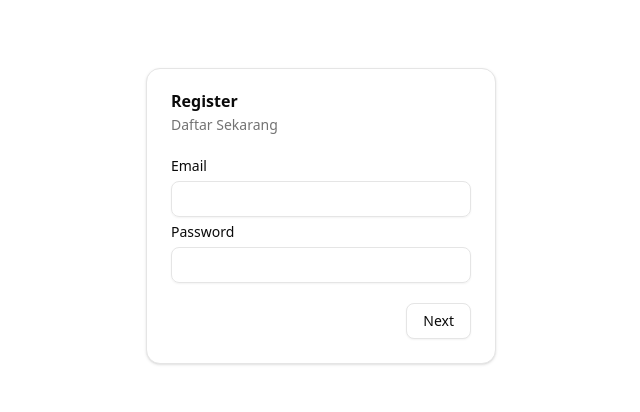
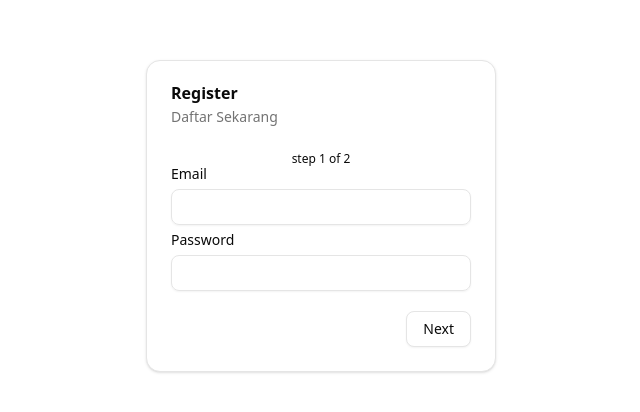
Before and after one commit to nazmisani/Fundamental-JavaScript, a React (Vite) app in the folder frontend_react/vite-project/: page /register in a window 1280 px wide. Shown: the part 184-596 px from the top of the page, without its empty margins (319-959 px from the left). Built offline with nearby package versions, Linux system fonts and the light colour scheme; the HTML template or start-up script is replaced by a standard one.

Commit message:
feat: add step indicator to registration form for improved user guidance

```diff
--- a/frontend_react/vite-project/src/views/Register.tsx
+++ b/frontend_react/vite-project/src/views/Register.tsx
@@ -43,6 +43,9 @@ export default function Register() {
           <CardDescription>Daftar Sekarang</CardDescription>
         </CardHeader>
         <CardContent>
+          <div className="flex justify-center text-xs">
+            <p>step {step} of 2</p>
+          </div>
           {/* STEP 1 */}
           {step === 1 && (
             <>
```
